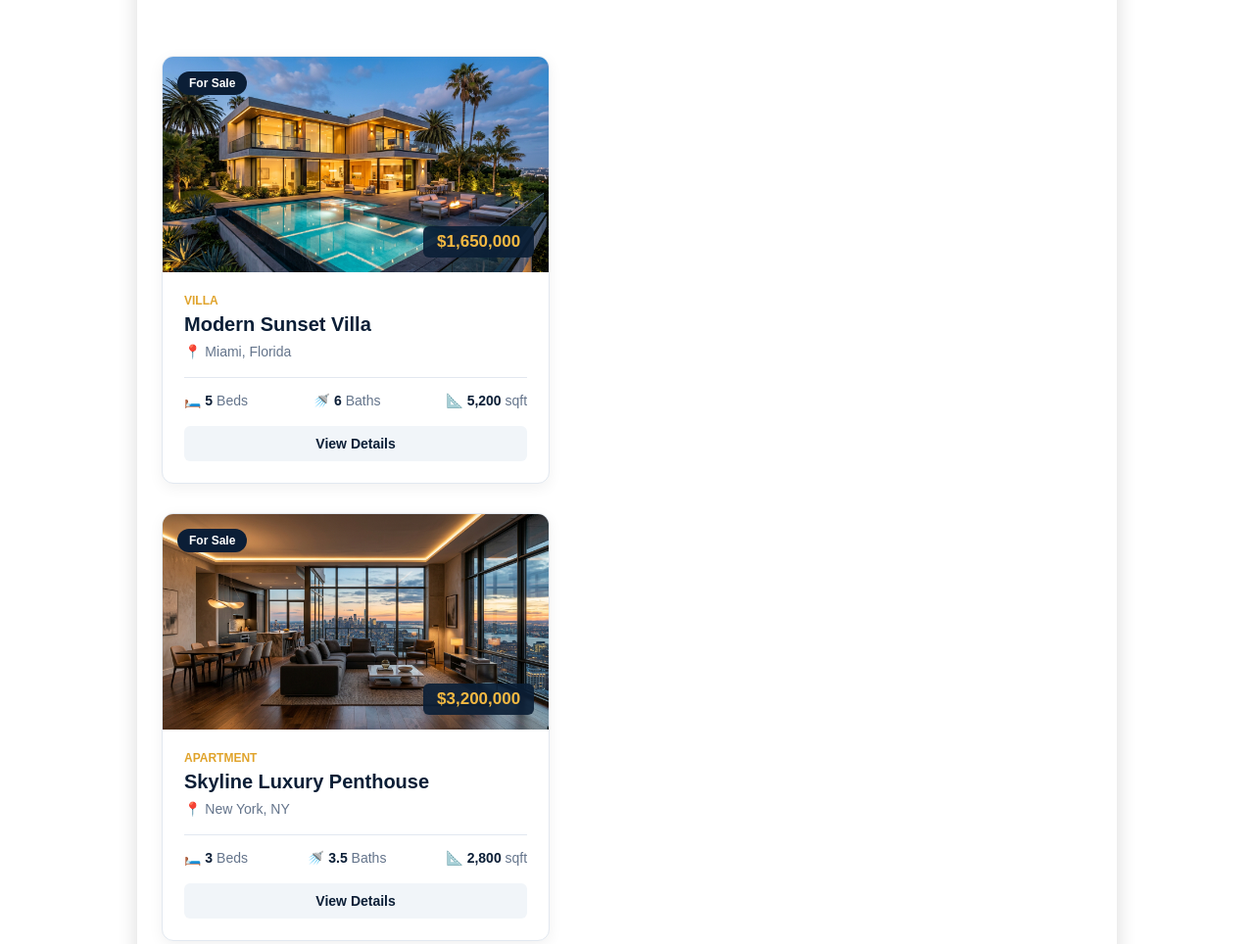
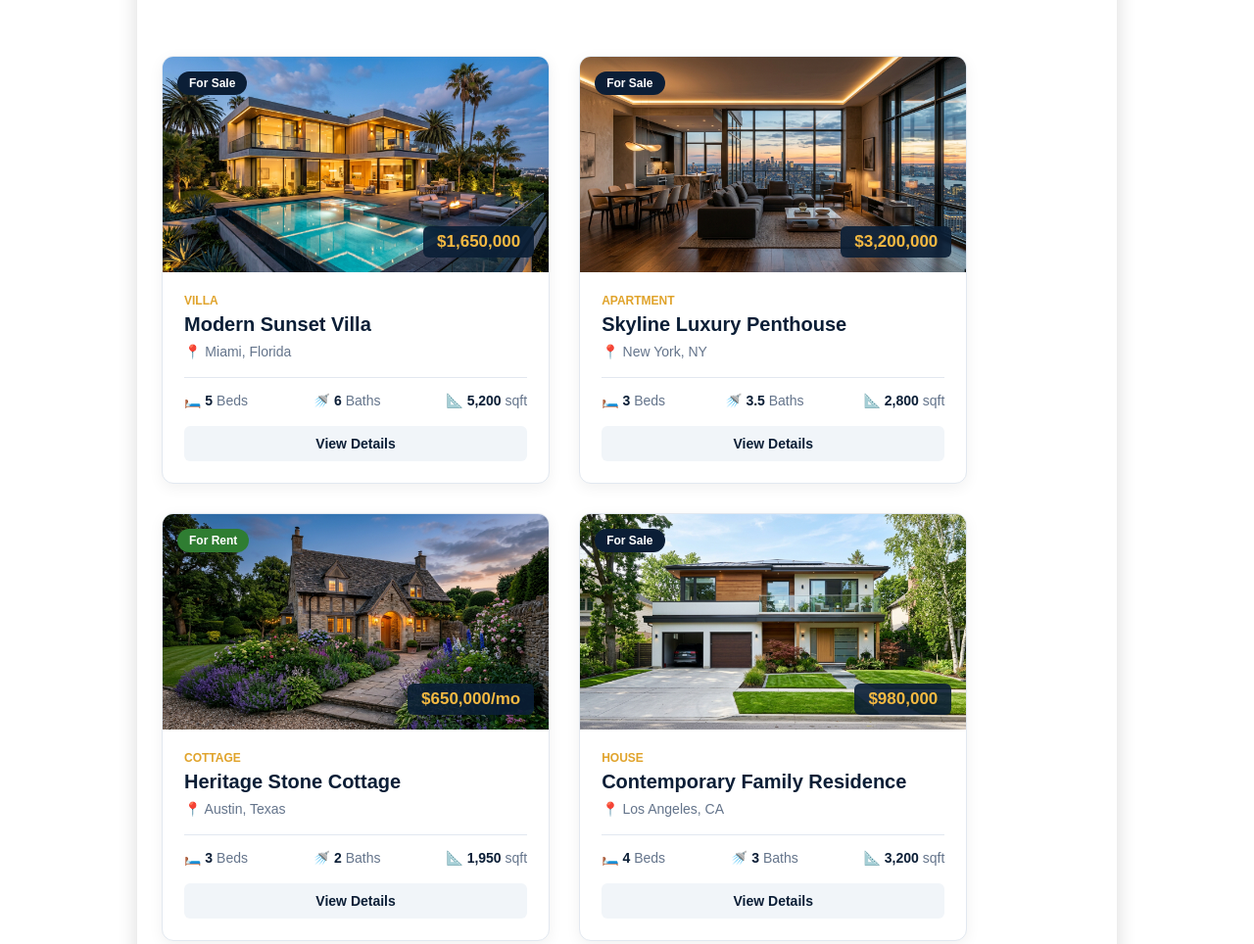
Before and after one commit to Dexter-z/real-estate-algorithmic-project, a plain HTML site: page index.html in a window 1280 px wide. Shown: the part 638-1602 px from the top of the page at 98% size. Drawn offline with Linux system fonts and the light colour scheme.

Commit message:
fix grid issue

```diff
--- a/main.css
+++ b/main.css
@@ -327,9 +327,15 @@
 
 .properties-container {
     display: grid;
-    grid-template-columns: repeat(auto-fill, minmax(320px, 1fr));
+    grid-template-columns: 1fr;
     gap: 30px;
     margin-top: 40px;
+}
+
+@media (min-width: 768px) {
+    .properties-container {
+        grid-template-columns: repeat(2, 1fr);
+    }
 }
 
 .property-card {
```
